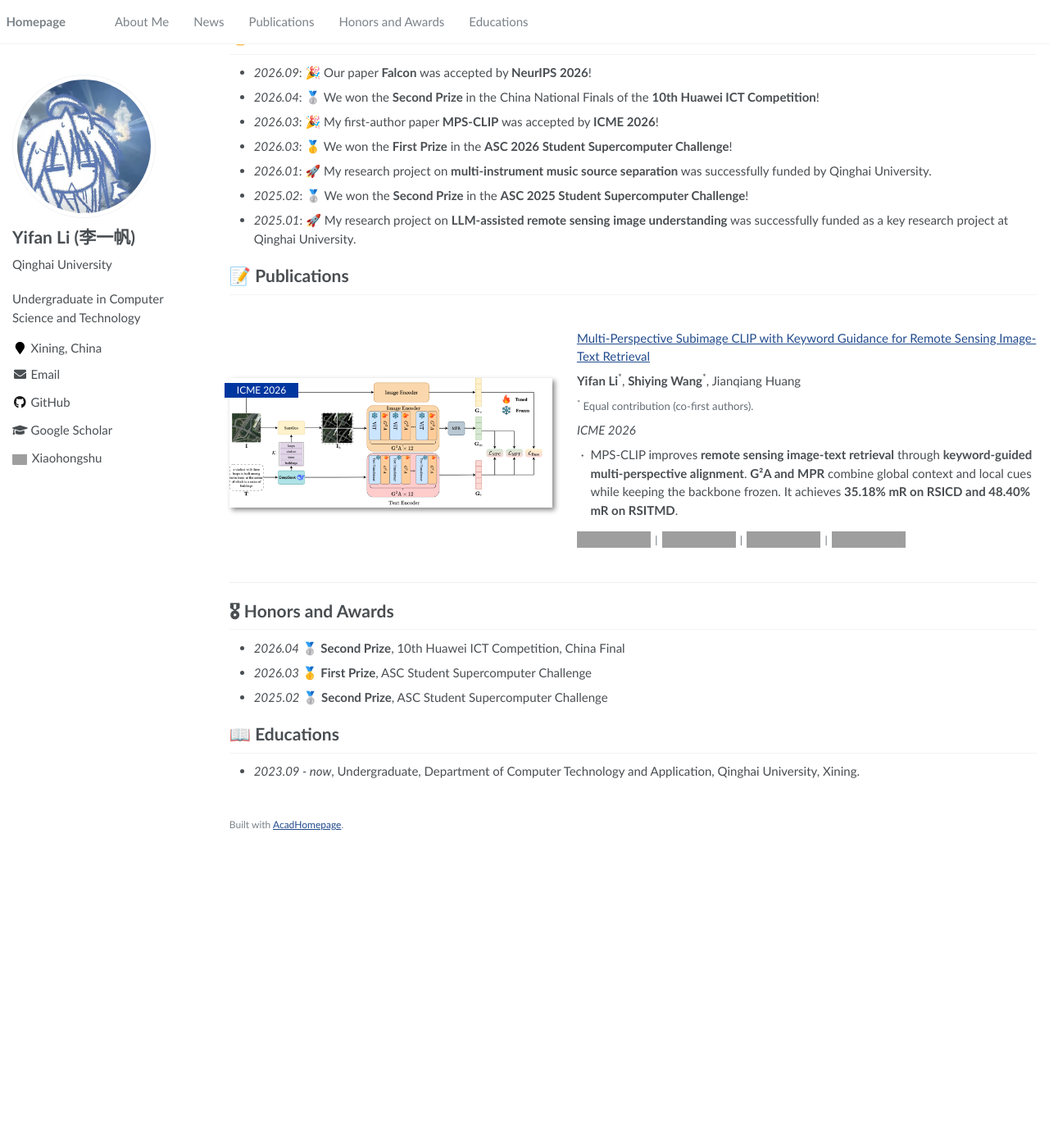
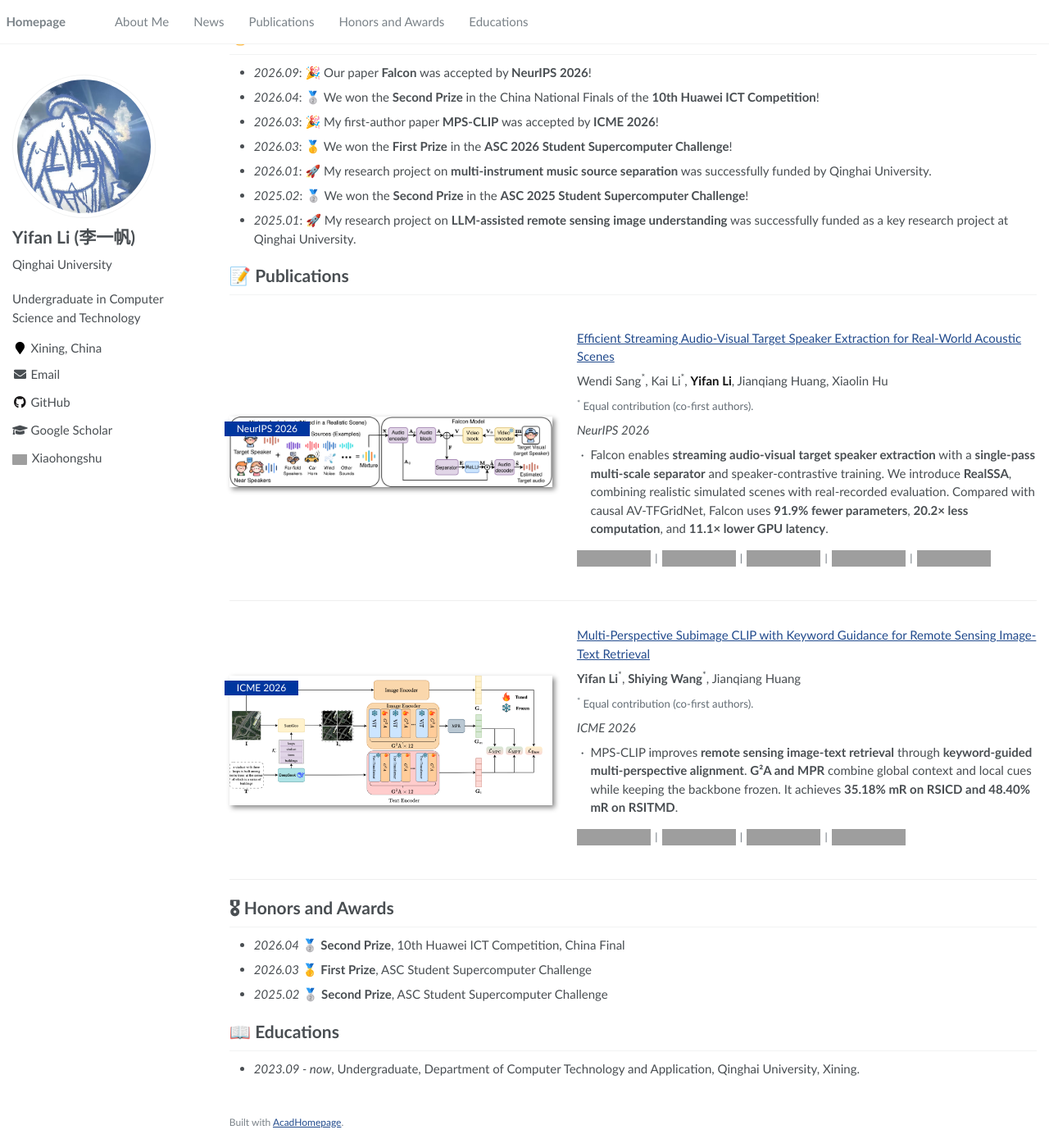
Before and after one commit to Lcrucial1f/Lcrucial1f.github.io, a Jekyll site: the page built from _pages/about.md, in a window 1280 px wide and 1400 px high, scrolled down 315 px. Shown: the whole window at 82% size. Built offline with Jekyll 4.4.1, drawn with Linux system fonts in a browser that asks for light colours; before the commit the page ends 1352 px from its top, so only the background shows below that; grey boxes are pictures that could not be loaded.

Commit message:
Add Falcon NeurIPS 2026 publication with complete authors and resources

```diff
--- a/_pages/about.md
+++ b/_pages/about.md
@@ -35,6 +35,43 @@ I will soon join the **School of Computer Science and Technology, Beijing Instit
 
 # 📝 Publications
 {: #publications}
+
+
+<div class="paper-box">
+  <div class="paper-box-image">
+    <div>
+      <div class="badge">NeurIPS 2026</div>
+      <a href="https://cslikai.cn/Falcon/"><img src="/images/falcon/overall-pipeline.png" alt="Overview of Falcon for streaming audio-visual target speaker extraction" width="100%"></a>
+    </div>
+  </div>
+  <div class="paper-box-text" markdown="1">
+
+[Efficient Streaming Audio-Visual Target Speaker Extraction for Real-World Acoustic Scenes](https://arxiv.org/abs/2610.32749)
+
+Wendi Sang<sup>&#42;</sup>, Kai Li<sup>&#42;</sup>, <strong class="publication-self">Yifan Li</strong>, Jianqiang Huang, Xiaolin Hu
+
+<span class="author-contribution"><sup>*</sup> Equal contribution (co-first authors).</span>
+
+*NeurIPS 2026*
+
+<ul class="publication-summary">
+  <li>Falcon enables <strong>streaming audio-visual target speaker extraction</strong> with a <strong>single-pass multi-scale separator</strong> and speaker-contrastive training. We introduce <strong>RealSSA</strong>, combining realistic simulated scenes with real-recorded evaluation. Compared with causal AV-TFGridNet, Falcon uses <strong>91.9% fewer parameters</strong>, <strong>20.2× less computation</strong>, and <strong>11.1× lower GPU latency</strong>.</li>
+</ul>
+
+<div class="publication-links" aria-label="Falcon resources">
+  <a href="https://arxiv.org/abs/2610.32749"><img src="https://img.shields.io/badge/arXiv-2610.32749-b31b1b" alt="arXiv: 2610.32749" height="20"></a>
+  <span class="publication-link-separator" aria-hidden="true">|</span>
+  <a href="https://cslikai.cn/Falcon/"><img src="https://img.shields.io/badge/Project_Page-Online-brightgreen" alt="Project Page: Online" height="20"></a>
+  <span class="publication-link-separator" aria-hidden="true">|</span>
+  <a href="https://huggingface.co/datasets/JusperLee/RealSSA-Sim"><img src="https://img.shields.io/badge/Huggingface-RealSSA--Sim-orange?logo=huggingface" alt="Hugging Face: RealSSA-Sim" height="20"></a>
+  <span class="publication-link-separator" aria-hidden="true">|</span>
+  <a href="https://huggingface.co/datasets/JusperLee/RealSSA-Real"><img src="https://img.shields.io/badge/Huggingface-RealSSA--Real-orange?logo=huggingface" alt="Hugging Face: RealSSA-Real" height="20"></a>
+  <span class="publication-link-separator" aria-hidden="true">|</span>
+  <a href="https://github.com/JusperLee/Falcon"><img src="https://img.shields.io/github/stars/JusperLee/Falcon?style=social&amp;label=Code+Stars" alt="Falcon GitHub Code Stars" height="20"></a>
+</div>
+
+  </div>
+</div>
 
 <div class="paper-box">
   <div class="paper-box-image">
--- a/assets/css/main.scss
+++ b/assets/css/main.scss
@@ -139,3 +139,5 @@ h1:before, .anchor:before {
 .paper-box .paper-box-image img { box-shadow: 3px 3px 6px #888; border: 0; }
 
 .publication-summary { list-style-type: "·  "; padding-left: 1.1em; }
+
+.paper-box .publication-self { color: #111; font-weight: 700; }
--- /dev/null
+++ b/images/falcon/SOURCE.txt
@@ -0,0 +1,3 @@
+Overall pipeline figure from https://github.com/JusperLee/Falcon/blob/main/assets/Overall_Pipeline.png
+Source project: https://github.com/JusperLee/Falcon
+Distributed under the accompanying Apache-2.0 LICENSE.
```
Also changed, not shown: images/falcon/overall-pipeline.png (added), 1 other file.
